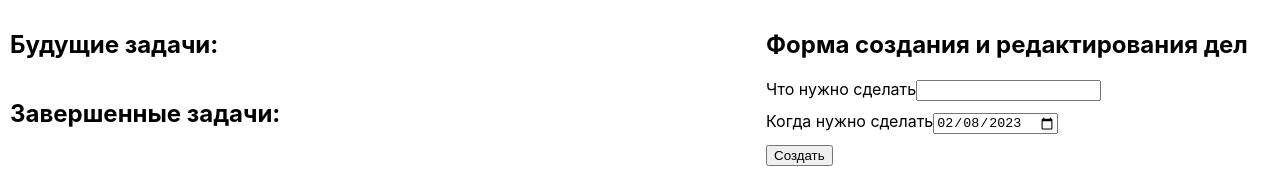
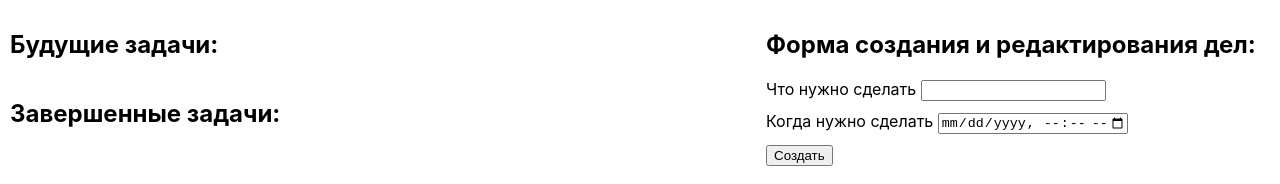
Before and after one commit to tverdohleboff/to-do-list, a React (Create React App) app: page / in a window 1280 px wide. Shown: the top 184 px of the page. Built offline with nearby package versions, Linux system fonts and the light colour scheme.

Commit message:
Add time for tasks and auto-sort task to Date

```diff
--- a/src/App.js
+++ b/src/App.js
@@ -65,8 +65,8 @@ function App() {
       </div>
       <div className='form'>
         <CreateEditForm
+          tasks={futureTasks}
           createTask={setTasks}
-          tasks={futureTasks}
         />
       </div>
     </div>
--- a/src/CreateEditForm.js
+++ b/src/CreateEditForm.js
@@ -4,13 +4,13 @@ let taskId = 1;
 
 function CreateEditForm(props) {
   const {
+    tasks,
     createTask,
-    tasks
   } = props;
 
   const currentDate = new Date();
   const [name, setName] = useState('');
-  const [date, setDate] = useState(currentDate.toLocaleDateString('en-CA'));
+  const [date, setDate] = useState('');
   const [errorName, setErrorName] = useState(false);
   const [errorDate, setErrorDate] = useState(false);
 
@@ -24,6 +24,19 @@ function CreateEditForm(props) {
     setDate(value);
   }
 
+  function sortTasksByDate(tasks){
+    const sortedTasks =  tasks.sort(function(a, b){
+      if(new Date(a.date).getTime() > new Date(b.date).getTime()) {
+        return 1;
+      }
+      if(new Date(a.date).getTime() < new Date(b.date).getTime()) {
+        return -1;
+      }
+      return 0;
+    })
+    return sortedTasks;
+  }
+
   function handleSubmitForm(event) {
     event.preventDefault();
 
@@ -33,13 +46,13 @@ function CreateEditForm(props) {
       setErrorName(false);
     }
 
-    if(new Date(date + ' 23:59:59').getTime() < new Date().getTime() ) {
-      setErrorDate('Дата задачи не может быть раньше, чем сегодня');
+    if(date === '') {
+      setErrorDate('Дата задачи не может быть пустой');
     } else {
       setErrorDate(false);
     }
 
-    if(name !== '' &&  new Date(date + ' 23:59:59').getTime() >= new Date().getTime() ){
+    if(name !== '' &&  date !== ''){
       const updatedTasks = [
         ...tasks,
         {
@@ -50,7 +63,8 @@ function CreateEditForm(props) {
         }
       ];
       taskId += 1;
-      createTask(updatedTasks);
+      const sortedTasks = sortTasksByDate(updatedTasks);
+      createTask(sortedTasks);
       setName('');
       setDate(currentDate.toLocaleDateString('en-CA'));
     }
@@ -58,13 +72,13 @@ function CreateEditForm(props) {
 
   return (
     <div className='CreateEditForm'>
-      <h2>Форма создания и редактирования дел</h2>
+      <h2>Форма создания и редактирования дел: </h2>
       <form
         className='CreateEditForm__container'
         onSubmit={handleSubmitForm}
       >
         <div>
-          <label htmlFor='name'>Что нужно сделать</label>
+          <label htmlFor='name'>Что нужно сделать </label>
           <input
             type='text'
             name='name'
@@ -76,12 +90,14 @@ function CreateEditForm(props) {
             {errorName}</div> : null}
         </div>
         <div>
-          <label htmlFor='date'>Когда нужно сделать</label>
+          <label htmlFor='date'>Когда нужно сделать </label>
           <input
-            type='date'
+            type='datetime-local'
             name='date'
             id='date'
             value={date}
+            min="2020-01-01T00:30"
+            max="2040-12-31T23:30"
             onChange={handleDateChange}
           />
           {errorDate !== false ? <div className='Error'>
--- a/src/Task.js
+++ b/src/Task.js
@@ -23,7 +23,6 @@ function Task(props) {
 
   const className = isChecked ? 'Task Task_Checked' : 'Task';
 
-
   return (
     <div className={className}>
       <input
@@ -31,8 +30,11 @@ function Task(props) {
         onChange={handleCheckboxChange}
         checked={isChecked}
       />
+      <div className='Date'>{new Date(date).toLocaleString('ru-RU', {
+        dateStyle: 'short',
+        timeStyle: 'short'
+      })}</div>
       <div className='Name'>{name}</div>
-      <div className='Date'>{date}</div>
       <button
         className='deleteTask'
         type='button'
```
